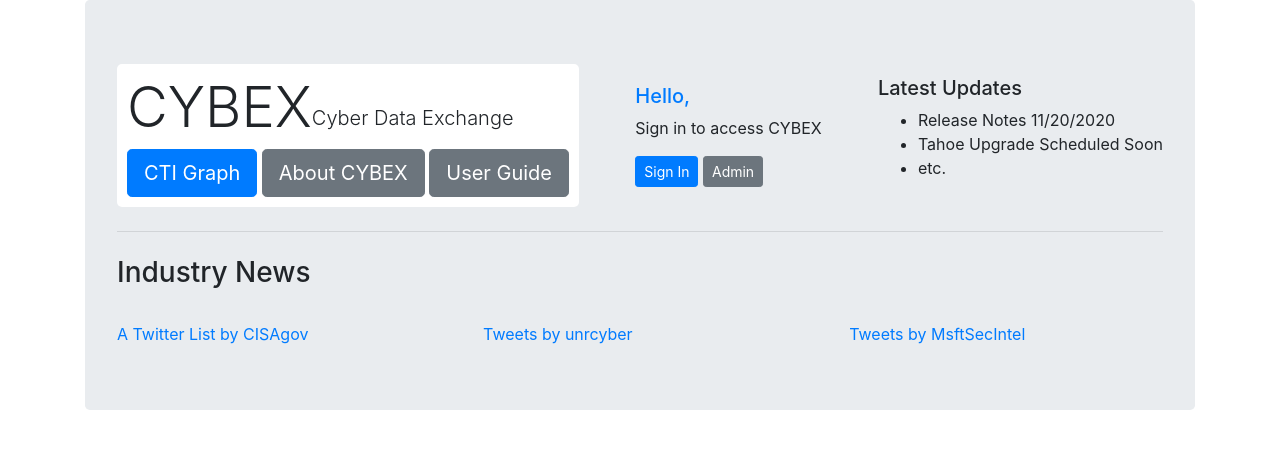
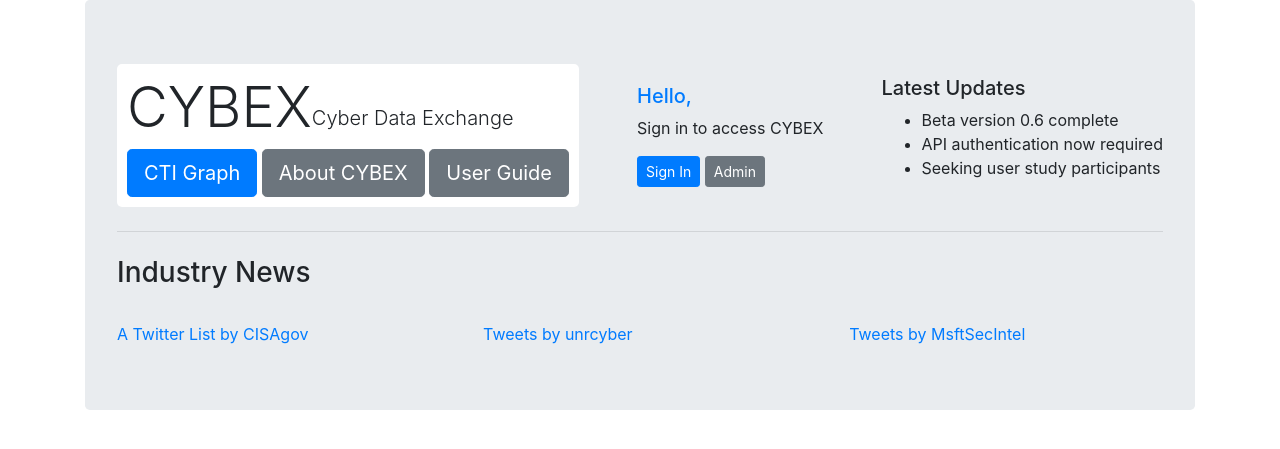
Before and after one commit to CYBEX-P/cybex, a Django app: page / in a window 1280 px wide. Shown: the top 449 px of the page. Run offline with Django 3.2, Linux system fonts and the light colour scheme; parts of the project's set-up code (start-up, migrations or seed data) failed here and were passed over; some libraries are stand-ins or nearby versions.

Commit message:
Changed Latest Updates Text

```diff
--- a/cybexweb/templates/home.html
+++ b/cybexweb/templates/home.html
@@ -30,9 +30,9 @@
     <div>
       <h5>Latest Updates</h5>
       <ul>
-        <li>Release Notes 11/20/2020</li>
-        <li>Tahoe Upgrade Scheduled Soon</li>
-        <li>etc.</li>
+        <li>Beta version 0.6 complete</li>
+        <li>API authentication now required</li>
+        <li>Seeking user study participants</li>
       </ul>
     </div>
   </div>
```
